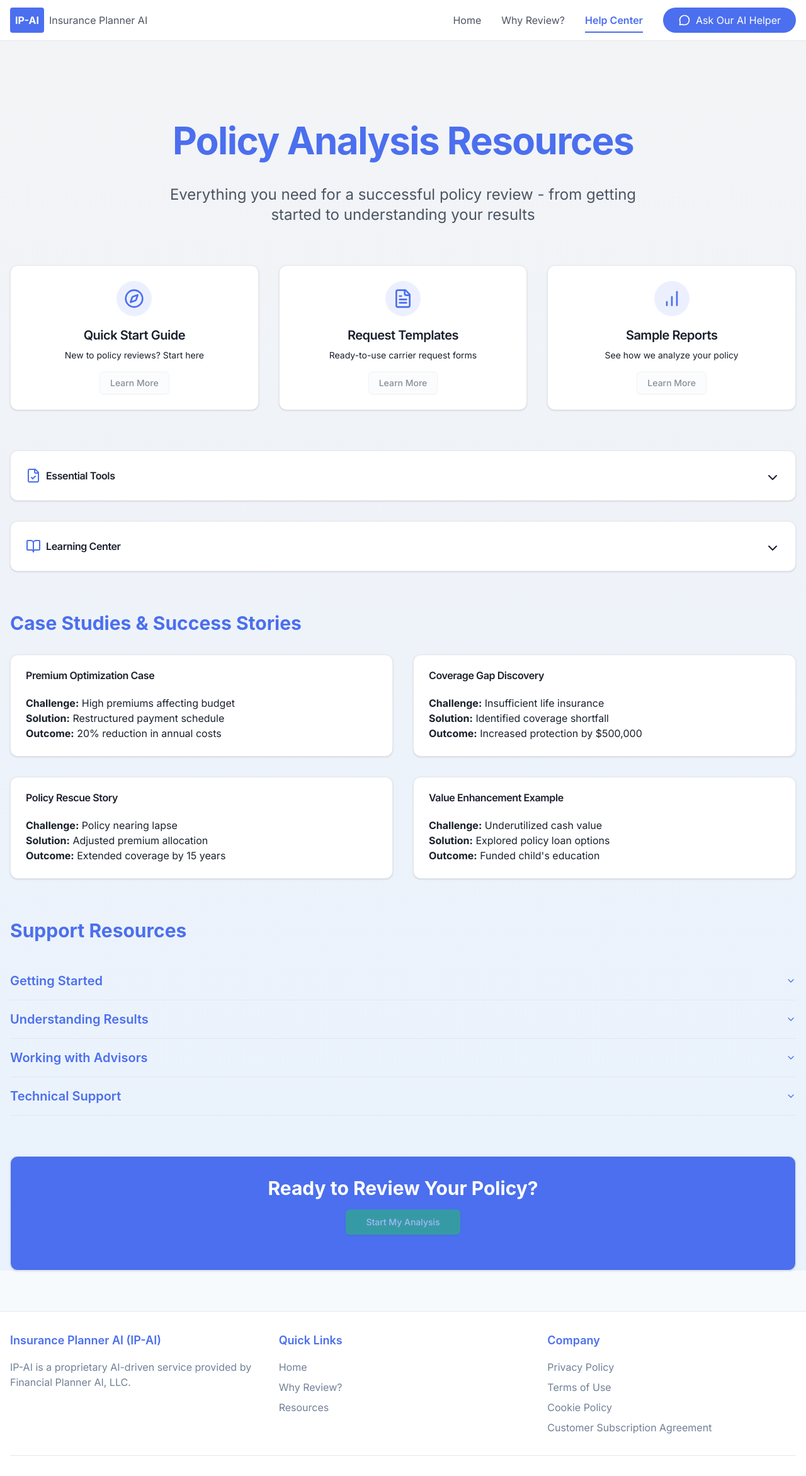
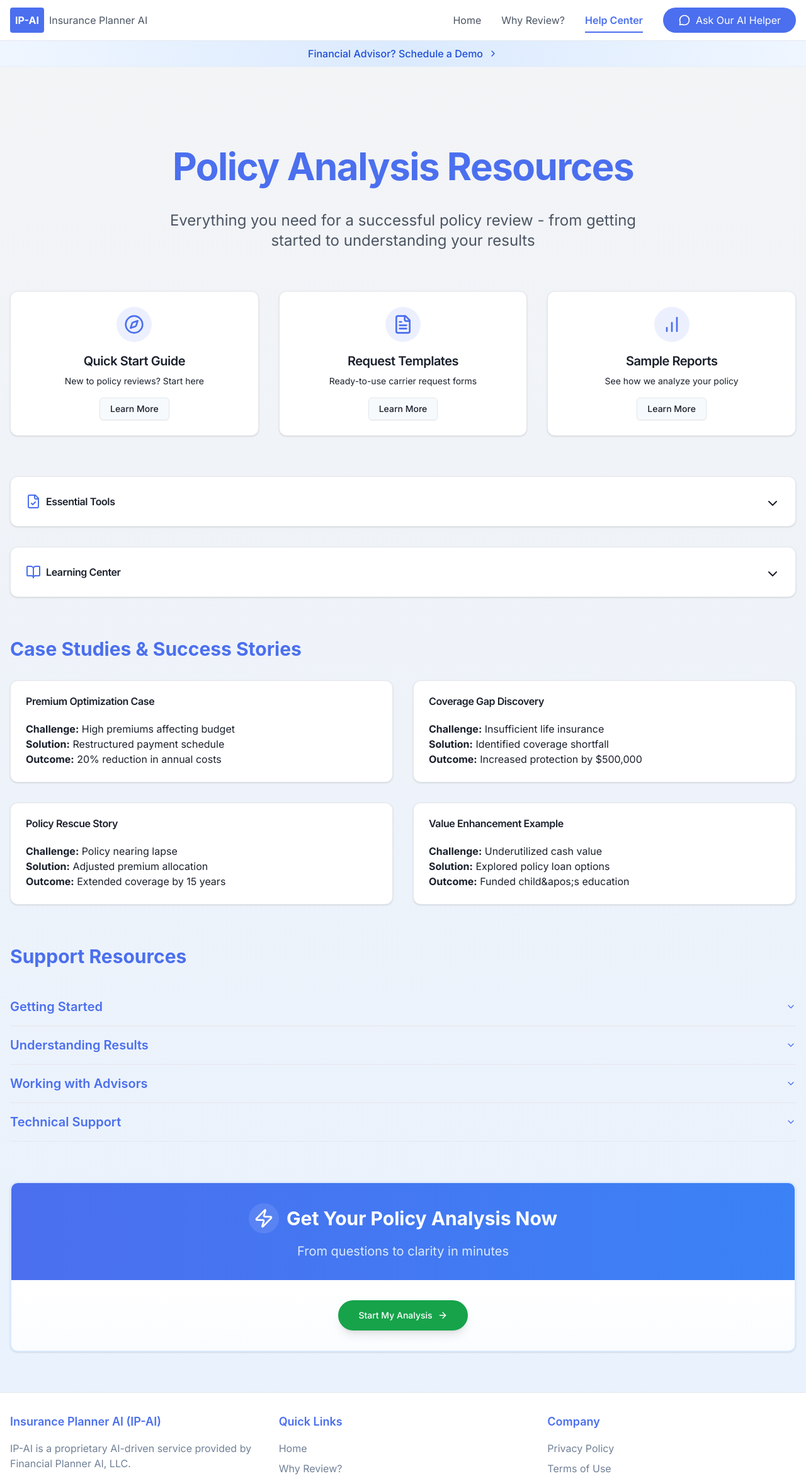
Before and after one commit to itsgabeover/dashboard-copy, a Next.js app: page /resources in a window 1280 px wide. Shown: the top 2343 px of the page at 63% size. Built offline with nearby package versions, Linux system fonts and the light colour scheme.

Commit message:
Update page.tsx

```diff
--- a/app/resources/page.tsx
+++ b/app/resources/page.tsx
@@ -1,7 +1,20 @@
 "use client"
 
 import { useState } from "react"
-import { Compass, FileText, BarChart, ChevronDown, ChevronUp, PlayCircle, BookOpen, FileCheck } from "lucide-react"
+import {
+  Compass,
+  FileText,
+  BarChart,
+  ChevronDown,
+  ChevronUp,
+  PlayCircle,
+  BookOpen,
+  FileCheck,
+  Zap,
+  ArrowRight,
+  ChevronRight,
+} from "lucide-react"
+import Link from "next/link"
 import { Button } from "@/components/ui/button"
 import { Accordion, AccordionContent, AccordionItem, AccordionTrigger } from "@/components/ui/accordion"
 import { Card, CardContent, CardHeader, CardTitle, CardDescription } from "@/components/ui/card"
@@ -163,7 +176,7 @@ export default function ResourcesPage() {
       title: "Value Enhancement Example",
       problem: "Underutilized cash value",
       solution: "Explored policy loan options",
-      result: "Funded child's education",
+      result: "Funded child&apos;s education",
     },
   ]
 
@@ -177,7 +190,7 @@ export default function ResourcesPage() {
         },
         {
           question: "What documents do I need?",
-          answer: "You'll need your most recent policy statement and in-force illustration.",
+          answer: "You&apos;ll need your most recent policy statement and in-force illustration.",
         },
         {
           question: "How long does the process take?",
@@ -231,7 +244,7 @@ export default function ResourcesPage() {
           answer: "We accept PDF and Excel files for policy illustrations.",
         },
         {
-          question: "How can I get help if I'm stuck?",
+          question: "How can I get help if I&apos;m stuck?",
           answer: "Contact our support team at support@insuranceplanner-ai.com",
         },
       ],
@@ -239,7 +252,18 @@ export default function ResourcesPage() {
   ]
 
   return (
-    <section className="w-full bg-gradient-to-b from-gray-100 to-blue-100/50">
+    <div className="flex flex-col min-h-screen">
+      {/* Advisor Banner */}
+      <div className="bg-gradient-to-r from-blue-50 via-blue-100 to-blue-50 text-blue-700 py-2 px-4 text-center border-b border-blue-100/50">
+        <Link
+          href="/advisor-demo"
+          className="text-base font-medium hover:underline inline-flex items-center gap-2 transition-colors hover:text-blue-800"
+        >
+          Financial Advisor? Schedule a Demo <ChevronRight className="w-4 h-4" />
+        </Link>
+      </div>
+
+      <section className="w-full bg-gradient-to-b from-gray-100 to-blue-100/50 flex-grow">
         <div className="container mx-auto px-4 pt-16 md:pt-24 lg:pt-32">
           {/* Header */}
           <div className="flex flex-col items-center space-y-6 text-center mb-16">
@@ -264,7 +288,7 @@ export default function ResourcesPage() {
                   </div>
                   <CardTitle className="text-xl font-semibold mb-2">{tile.title}</CardTitle>
                   <CardDescription className="mb-4">{tile.description}</CardDescription>
-                <Button variant="outline" className="mt-auto" disabled>
+                  <Button variant="outline" className="mt-auto">
                     Learn More
                   </Button>
                 </CardContent>
@@ -341,15 +365,31 @@ export default function ResourcesPage() {
           </div>
 
           {/* Bottom Call to Action */}
-        <Card className="bg-[#4B6FEE] text-white text-center p-8 mb-16">
-          <CardContent>
-            <h2 className="text-3xl font-bold mb-4">Ready to Review Your Policy?</h2>
-            <Button size="lg" className="bg-green-500 hover:bg-green-600 text-white" disabled>
+          <Card className="border-2 border-blue-100 bg-white transform transition-all duration-300 hover:shadow-xl hover:-translate-y-1 overflow-hidden mb-16">
+            <CardHeader className="text-center bg-gradient-to-r from-[#4B6FEE] to-blue-500 text-white p-8">
+              <div className="flex items-center justify-center gap-3 mb-2">
+                <div className="rounded-full bg-white/10 p-2 transition-transform duration-300 group-hover:scale-110">
+                  <Zap className="w-8 h-8" />
+                </div>
+                <h2 className="text-2xl md:text-3xl font-bold">Get Your Policy Analysis Now</h2>
+              </div>
+              <p className="text-xl text-blue-100">From questions to clarity in minutes</p>
+            </CardHeader>
+            <CardContent className="flex justify-center p-8 bg-gradient-to-b from-white to-blue-50/30">
+              <Button
+                asChild
+                size="lg"
+                className="bg-green-600 hover:bg-green-700 text-white px-8 py-6 rounded-full transition-all duration-300 hover:scale-105 shadow-lg hover:shadow-xl"
+              >
+                <Link href="/upload" className="flex items-center gap-2">
                   Start My Analysis
+                  <ArrowRight className="w-5 h-5 transition-transform duration-300 group-hover:translate-x-1" />
+                </Link>
               </Button>
             </CardContent>
           </Card>
         </div>
       </section>
+    </div>
   )
 }
```
Lines whose indentation alone changed are shown as unchanged.
